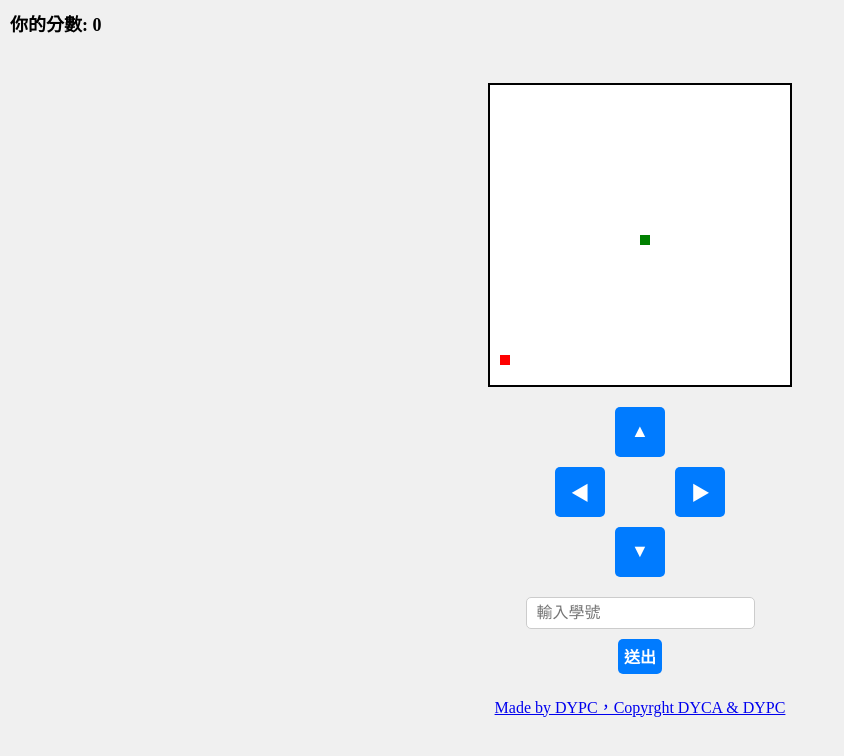
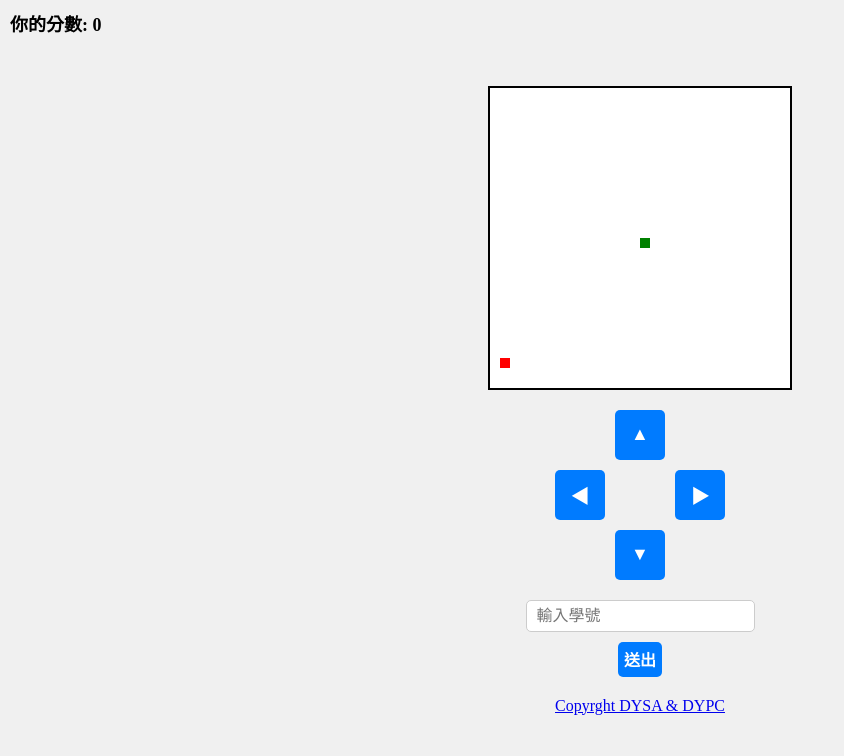
Before and after one commit to DYSHPC/game, a plain HTML site: page game.html in a window 1280 px wide. Shown: the whole page, without its empty margins (0-844 px from the left). Drawn offline with Linux system fonts and the light colour scheme.

Commit message:
edit the copyright

```diff
--- a/game.html
+++ b/game.html
@@ -231,4 +231,4 @@
     </script>
 </body>
 </html>
-<a href="https://ctf.dypc.cc" target="_blank">Made by DYPC，Copyrght DYCA & DYPC</a>
+<a href="https://ctf.dypc.cc" target="_blank">Copyrght DYSA & DYPC</a>
```
